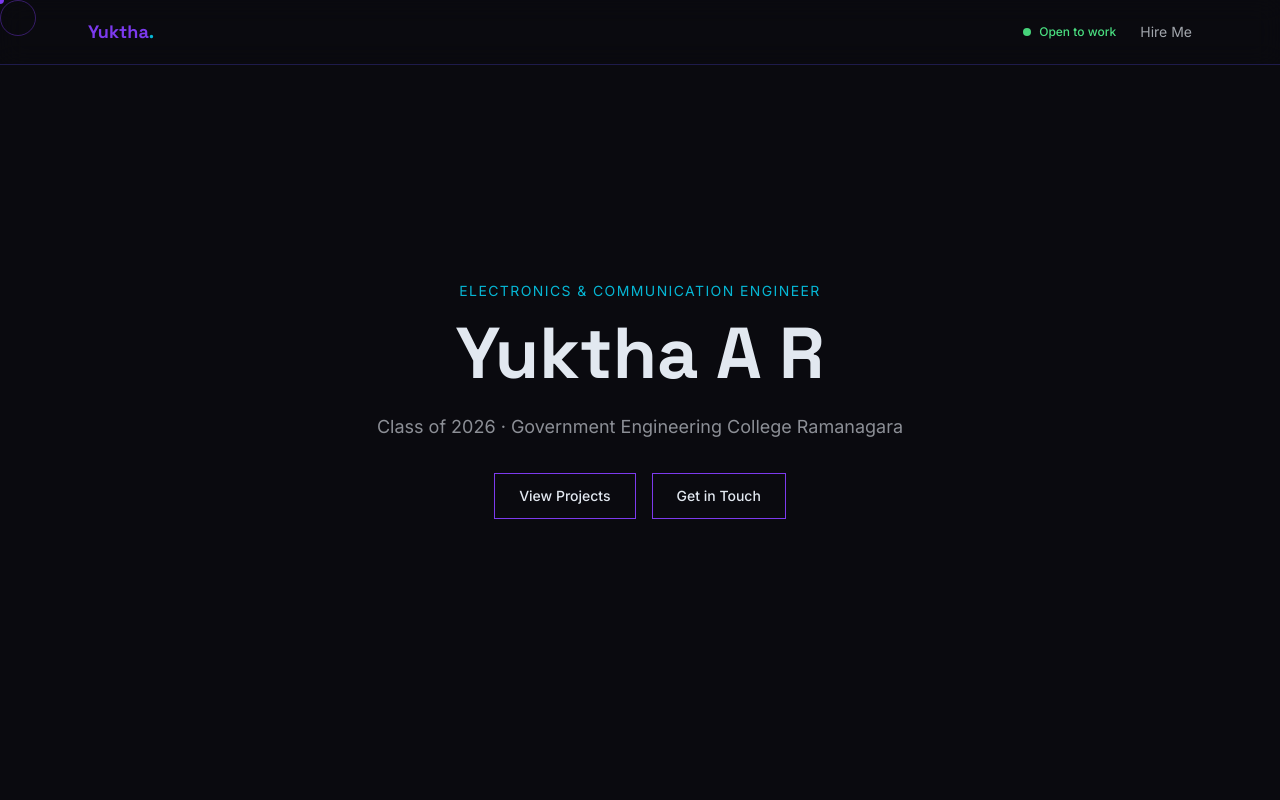
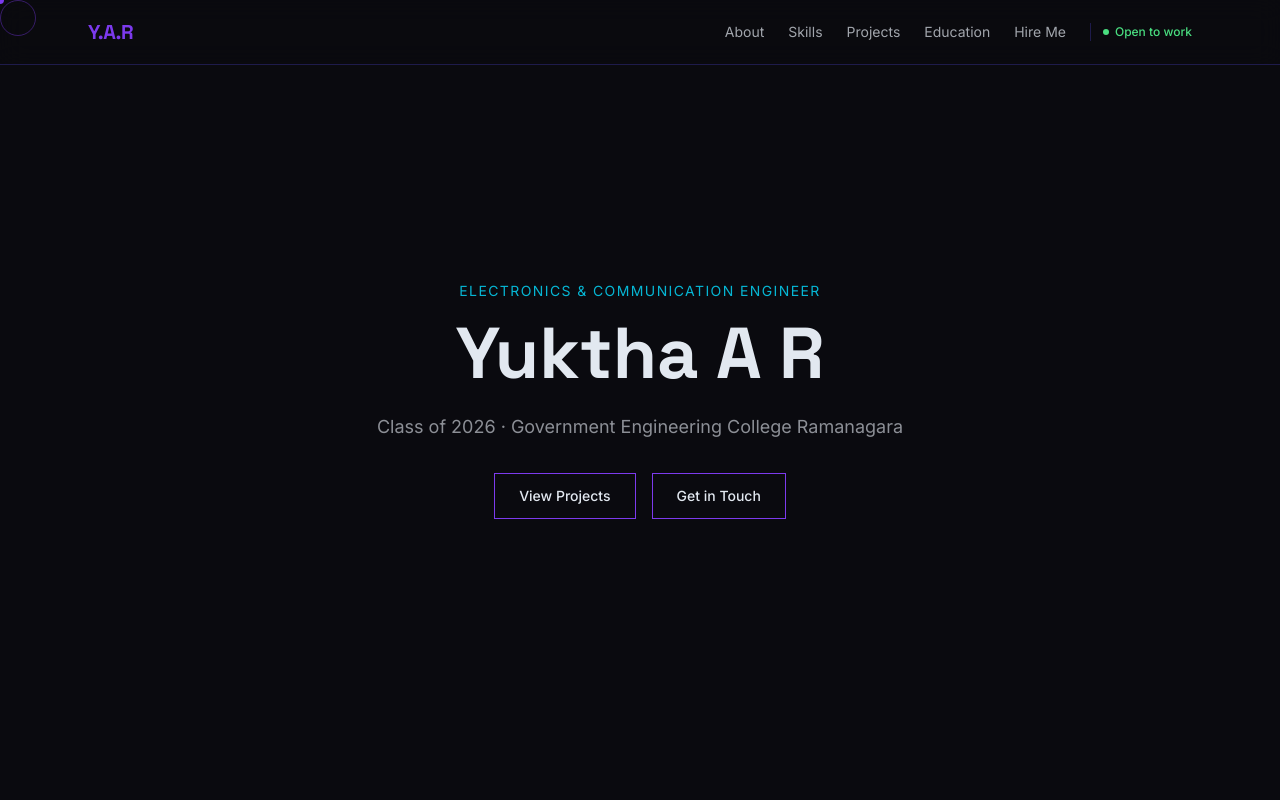
Before and after one commit to MrAlpha00/portfolio-yukki, a React (Vite) app: page / in a window 1280 px wide. Shown: the top 800 px of the page. Built offline with nearby package versions, Linux system fonts and the light colour scheme.

Commit message:
feat: implement responsive Navbar component with smooth scrolling and mobile menu drawer

```diff
--- a/src/components/layout/Navbar.tsx
+++ b/src/components/layout/Navbar.tsx
@@ -1,22 +1,133 @@
-import { Link } from 'react-router-dom'
+import { useState } from 'react'
+import { Link, useLocation } from 'react-router-dom'
+
+const navLinks = [
+  { label: 'About', href: '#about' },
+  { label: 'Skills', href: '#skills' },
+  { label: 'Projects', href: '#projects' },
+  { label: 'Education', href: '#education' },
+  { label: 'Hire Me', href: '/hire' },
+]
 
 export default function Navbar() {
+  const [open, setOpen] = useState(false)
+  const location = useLocation()
+
+  const handleClick = (href: string) => {
+    setOpen(false)
+    if (href.startsWith('/')) return
+    const id = href.replace('#', '')
+    const el = document.getElementById(id)
+    if (el) el.scrollIntoView({ behavior: 'smooth' })
+  }
+
   return (
-    <nav className="fixed top-0 left-0 right-0 z-50 bg-void/80 backdrop-blur-md border-b border-border">
-      <div className="max-w-6xl mx-auto px-6 h-16 flex items-center justify-between">
-        <Link to="/" className="font-heading text-lg font-bold text-primary">
-          Yuktha<span className="text-secondary">.</span>
-        </Link>
-        <div className="flex items-center gap-6">
-          <div className="flex items-center gap-2">
-            <span className="w-2 h-2 rounded-full bg-success animate-[pulse-dot_2s_ease-in-out_infinite]" />
-            <span className="text-xs text-success font-medium">Open to work</span>
+    <>
+      <nav className="fixed top-0 left-0 right-0 z-50 bg-[#0a0a0f]/70 backdrop-blur-[12px] border-b border-[#1e1b4b]">
+        <div className="max-w-6xl mx-auto px-6 h-16 flex items-center justify-between">
+          <Link to="/" className="font-heading text-xl font-bold text-[#7c3aed] tracking-tight">
+            Y.A.R
+          </Link>
+
+          <div className="hidden md:flex items-center gap-6">
+            {navLinks.map((link) =>
+              link.href.startsWith('/') ? (
+                <Link
+                  key={link.label}
+                  to={link.href}
+                  className={`font-body text-sm transition-colors ${
+                    location.pathname === link.href ? 'text-[#7c3aed]' : 'text-[#e2e8f0]/70 hover:text-[#7c3aed]'
+                  }`}
+                >
+                  {link.label}
+                </Link>
+              ) : (
+                <a
+                  key={link.label}
+                  href={link.href}
+                  onClick={(e) => {
+                    e.preventDefault()
+                    handleClick(link.href)
+                  }}
+                  className="font-body text-sm text-[#e2e8f0]/70 hover:text-[#7c3aed] transition-colors"
+                >
+                  {link.label}
+                </a>
+              )
+            )}
+            <div className="flex items-center gap-1.5 pl-3 border-l border-[#1e1b4b]">
+              <span className="w-1.5 h-1.5 rounded-full bg-[#4ade80] animate-pulse" />
+              <span className="font-body text-[12px] text-[#4ade80] font-medium">Open to work</span>
+            </div>
           </div>
-          <Link to="/hire" className="font-body text-sm text-text/70 hover:text-primary transition-colors">
-            Hire Me
-          </Link>
+
+          <button
+            onClick={() => setOpen(true)}
+            className="md:hidden flex flex-col gap-1.5 p-2"
+            aria-label="Menu"
+          >
+            <span className="block w-6 h-[1.5px] bg-[#e2e8f0]/80" />
+            <span className="block w-6 h-[1.5px] bg-[#e2e8f0]/80" />
+            <span className="block w-6 h-[1.5px] bg-[#e2e8f0]/80" />
+          </button>
+        </div>
+      </nav>
+
+      <div
+        className={`fixed inset-0 z-[60] bg-[#0a0a0f]/60 backdrop-blur-sm transition-opacity duration-300 ${
+          open ? 'opacity-100 pointer-events-auto' : 'opacity-0 pointer-events-none'
+        }`}
+        onClick={() => setOpen(false)}
+      />
+
+      <div
+        className={`fixed top-0 right-0 z-[70] h-full w-[280px] bg-[#0f0a1e] border-l border-[#1e1b4b] transform transition-transform duration-300 ${
+          open ? 'translate-x-0' : 'translate-x-full'
+        }`}
+      >
+        <div className="flex items-center justify-between px-6 h-16 border-b border-[#1e1b4b]">
+          <span className="font-heading text-sm text-[#7c3aed]">Navigation</span>
+          <button
+            onClick={() => setOpen(false)}
+            className="text-[#e2e8f0]/60 hover:text-[#e2e8f0] text-lg"
+            aria-label="Close"
+          >
+            ✕
+          </button>
+        </div>
+        <div className="flex flex-col px-6 pt-8 gap-6">
+          {navLinks.map((link) =>
+            link.href.startsWith('/') ? (
+              <Link
+                key={link.label}
+                to={link.href}
+                onClick={() => setOpen(false)}
+                className={`font-body text-base transition-colors ${
+                  location.pathname === link.href ? 'text-[#7c3aed]' : 'text-[#e2e8f0]/80 hover:text-[#7c3aed]'
+                }`}
+              >
+                {link.label}
+              </Link>
+            ) : (
+              <a
+                key={link.label}
+                href={link.href}
+                onClick={(e) => {
+                  e.preventDefault()
+                  handleClick(link.href)
+                }}
+                className="font-body text-base text-[#e2e8f0]/80 hover:text-[#7c3aed] transition-colors"
+              >
+                {link.label}
+              </a>
+            )
+          )}
+          <div className="flex items-center gap-1.5 pt-4 border-t border-[#1e1b4b]">
+            <span className="w-1.5 h-1.5 rounded-full bg-[#4ade80] animate-pulse" />
+            <span className="font-body text-[12px] text-[#4ade80] font-medium">Open to work</span>
+          </div>
         </div>
       </div>
-    </nav>
+    </>
   )
 }
```
